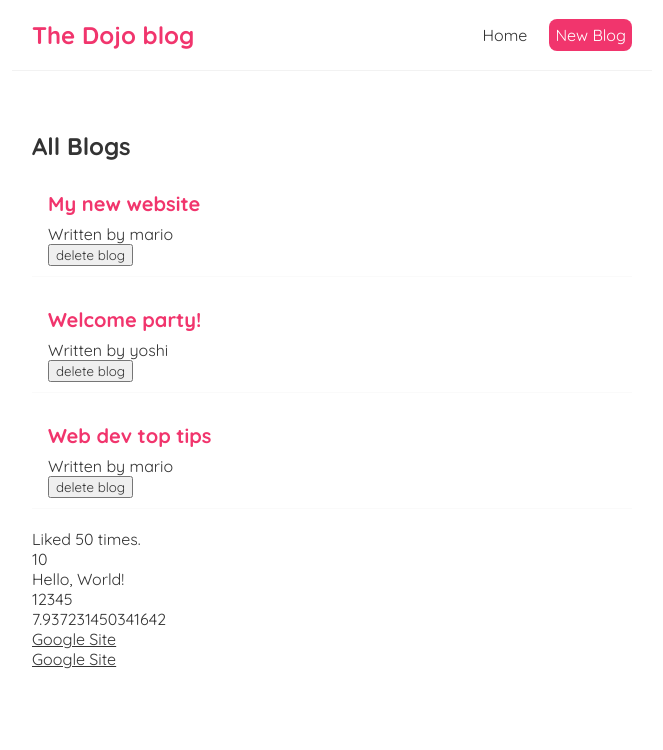
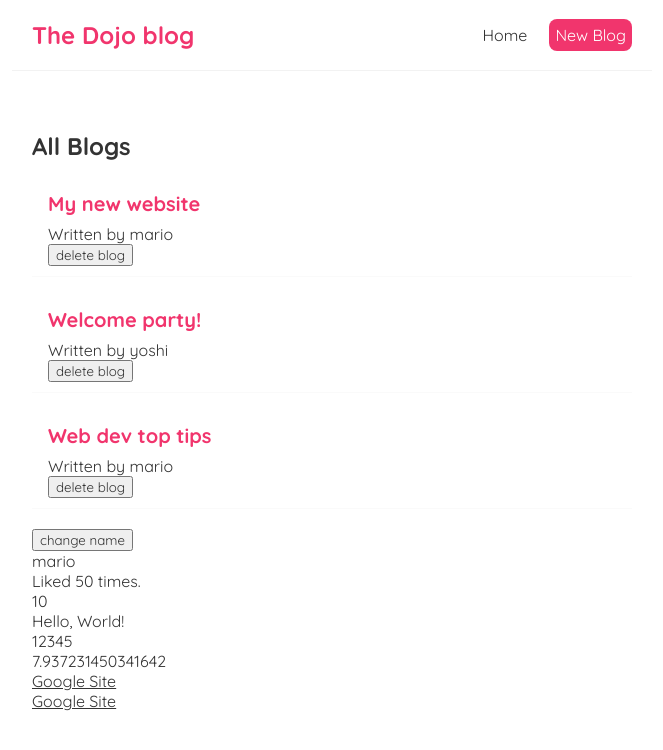
Before and after one commit to Seabass5813/Learning-React, a React (Create React App) app: page / in a window 1280 px wide. Shown: the top 750 px of the page, without its empty margins (308-971 px from the left). Built offline with nearby package versions, Linux system fonts and the light colour scheme.

Commit message:
Chapter 15 - useEffect Dependencies

```diff
--- a/src/Home.js
+++ b/src/Home.js
@@ -8,6 +8,8 @@
         { title: 'Web dev top tips', body: 'lorem ipsum...', author: 'mario', id: 3 }
     ])
 
+    const [name, setName] = useState('mario');
+
     const handleDelete = (id) => {
         const newBlogs = blogs.filter(blog => blog.id !== id);
         setBlogs(newBlogs);
@@ -16,11 +18,14 @@
     //The hook below is used every time the website renders something.
     useEffect(() => {
         console.log('use effect ran')
-    });
+        console.log(name);
+    }, [name]);
 
     return (
         <div className="home">
             <BlogList blogs={blogs} title="All Blogs" handleDelete={handleDelete}/>
+            <button onClick={() => setName('luigi')}>change name</button>
+            <p>{ name }</p>
             {/*<BlogList blogs={blogs.filter((blog) => blog.author === 'mario')} title="Mario's blogs" />*/}
         </div>
      );
```
